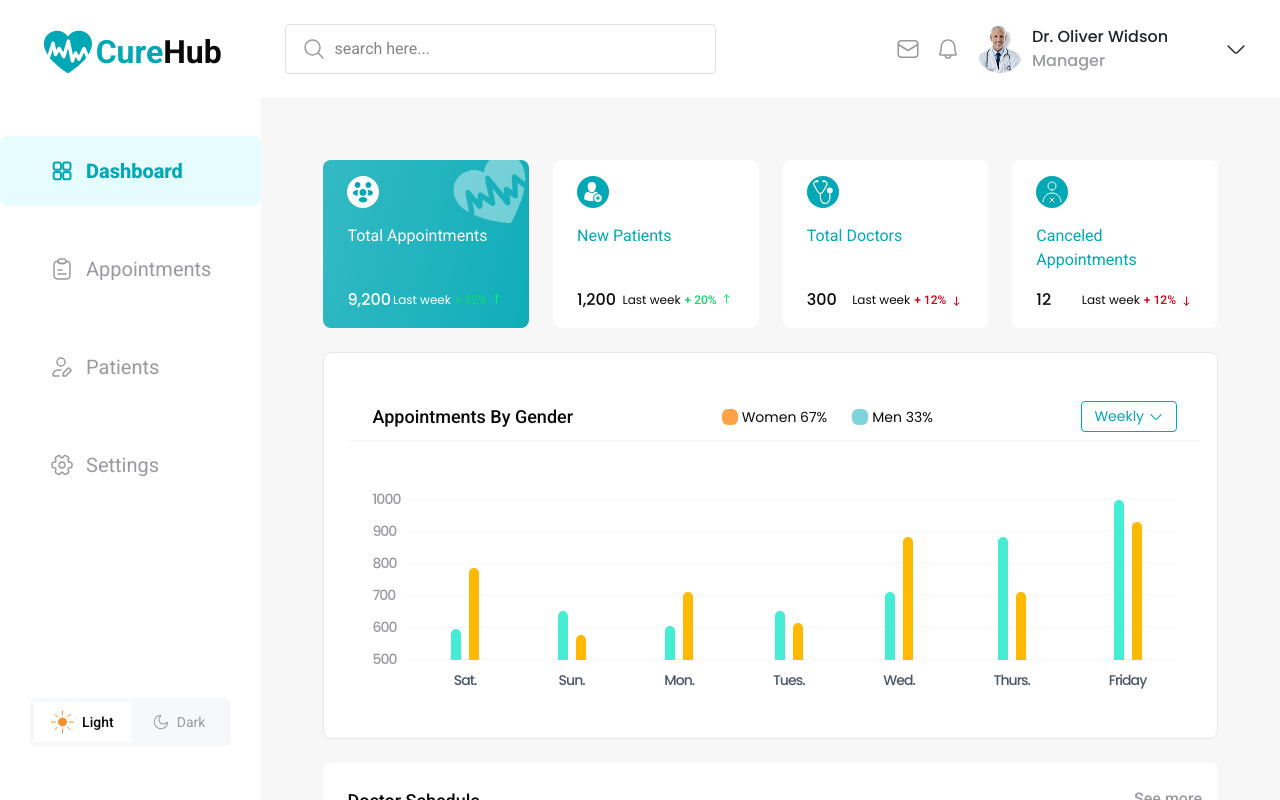
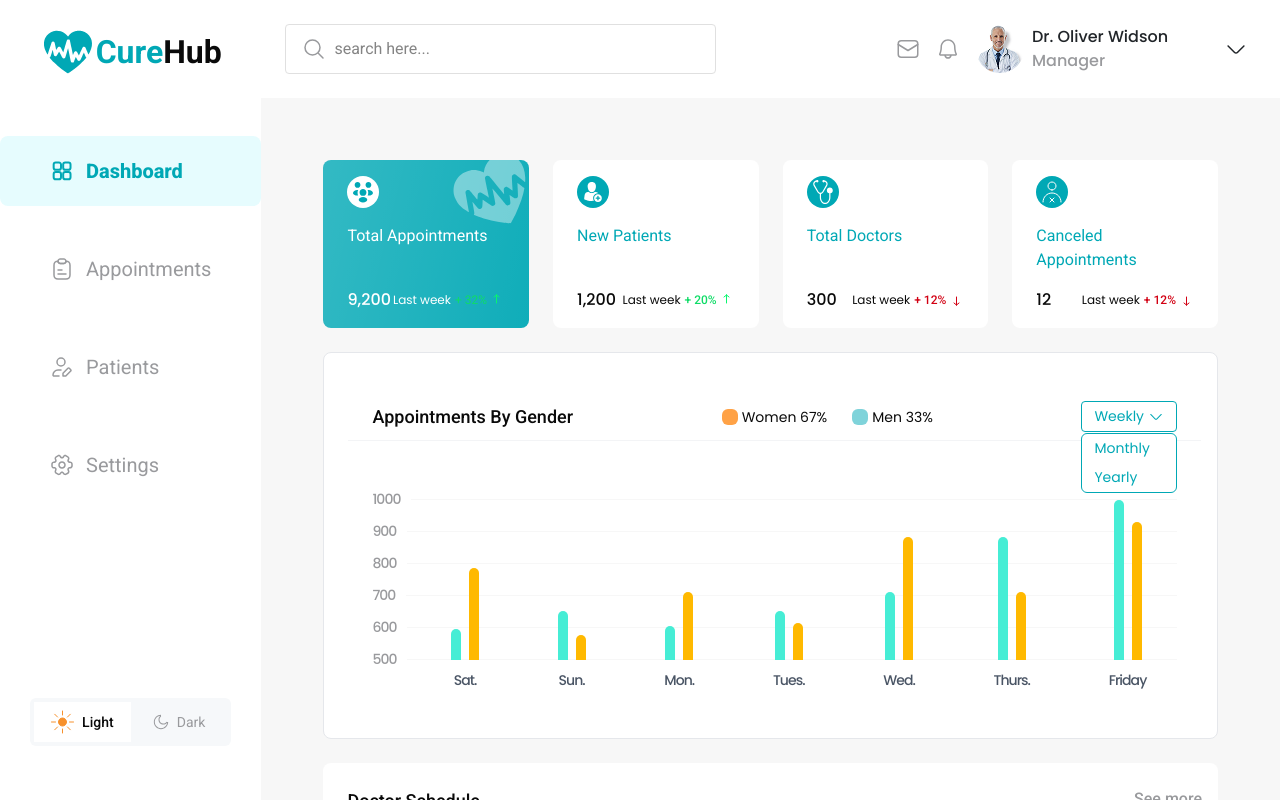
Before and after one commit to Mohamed-Ashraf186/CureHub-Template, a React (Vite) app: page /dashboard in a window 1280 px wide. Both pictures are taken after a click on the button "Weekly". Shown: the top 800 px of the page. Built offline with nearby package versions, Linux system fonts and the light colour scheme.

Commit message:
added Readme and dropdown for chart

```diff
--- a/src/index.css
+++ b/src/index.css
@@ -231,3 +231,7 @@
 .font-secondary{
   font-family: Roboto;
 }
+
+.hidden {
+  display: none;
+}
--- a/src/pages/Dashboard/components/AppointmentChart.jsx
+++ b/src/pages/Dashboard/components/AppointmentChart.jsx
@@ -1,3 +1,4 @@
+import { useState } from "react";
 import styled from "styled-components";
 
 const Chart = styled.div`
@@ -17,6 +18,9 @@ const H2 = styled.h2`
 `;
 
 const DropdownButton = styled.button`
+  &.dropp {
+    border: none;
+  }
   padding: 0.25rem 0.75rem;
   border: 1px solid var(--primary);
   border-radius: 0.25rem;
@@ -71,6 +75,7 @@ export default function AppointmentsByGender() {
   const days = ["Sat.", "Sun.", "Mon.", "Tues.", "Wed.", "Thurs.", "Friday"];
   const womenData = [800, 580, 720, 620, 900, 720, 950];
   const menData = [600, 660, 610, 660, 720, 900, 1020];
+  const [showDrop, setShowDrop] = useState(false);
 
   return (
     <Chart className=" border border-gray-200">
@@ -89,13 +94,28 @@ export default function AppointmentsByGender() {
             <span className="text-sm  text-basic font-primary">Men 33%</span>
           </div>
         </div>
-        <div className="flex items-center space-x-6">
-          <DropdownButton className=" text-primary hover:bg-teal-50 flex items-center">
+        <div className="flex items-center space-x-6 relative">
+          <DropdownButton
+            onClick={() => setShowDrop((show) => !show)}
+            className=" text-primary hover:bg-teal-50 flex items-center m-0"
+          >
             Weekly
             <div className="arrow-wrapper">
               <img src="/arrow-teal.svg" alt="down-arrow-teal" />
             </div>
           </DropdownButton>
+
+          {showDrop && (
+            <div className="absolute show bg-white top-8 w-[95.56px] flex flex-col rounded-sm border border-[#00A8B5] z-50">
+              <DropdownButton className="dropp text-primary hover:bg-teal-50 flex items-center w-full">
+                Monthly
+              </DropdownButton>
+
+              <DropdownButton className="dropp text-primary hover:bg-teal-50 flex items-center w-full">
+                Yearly
+              </DropdownButton>
+            </div>
+          )}
         </div>
       </div>
 
```
Also changed, not shown: 1 other file (tests, documents, lock files or other folders).
